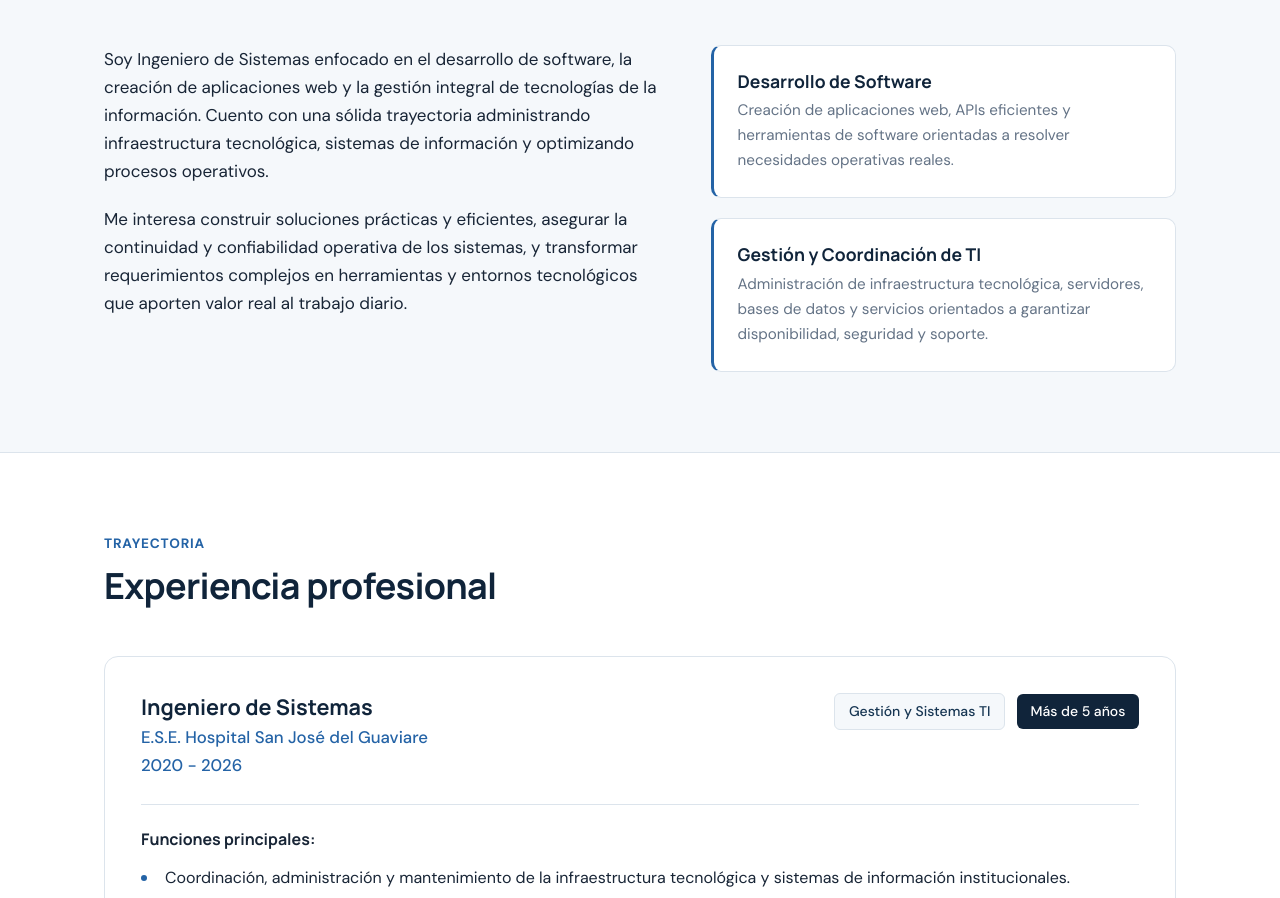
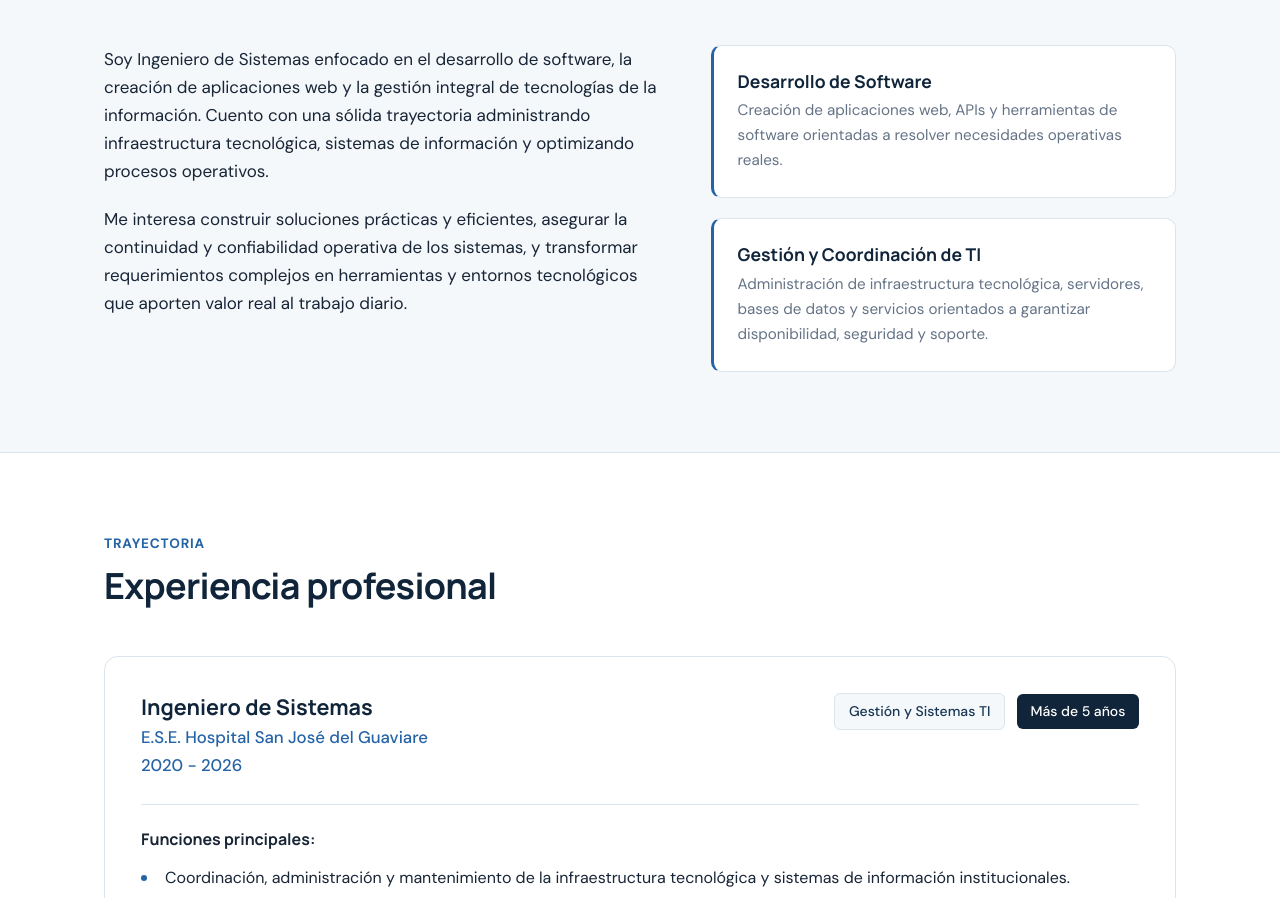
Before and after one commit to jorgepbarrera38/portafolio-profesional, a plain HTML site: page index.html in a window 1280 px wide. Shown: the part 974-1872 px from the top of the page. Drawn offline with Linux system fonts and the light colour scheme.

Commit message:
Ajusta termonologia

```diff
--- a/index.html
+++ b/index.html
@@ -97,7 +97,7 @@
           <div class="about-pillars">
             <div class="pillar-card">
               <h3>Desarrollo de Software</h3>
-              <p>Creación de aplicaciones web, APIs eficientes y herramientas de software orientadas a resolver necesidades operativas reales.</p>
+              <p>Creación de aplicaciones web, APIs y herramientas de software orientadas a resolver necesidades operativas reales.</p>
             </div>
             <div class="pillar-card">
               <h3>Gestión y Coordinación de TI</h3>
```
